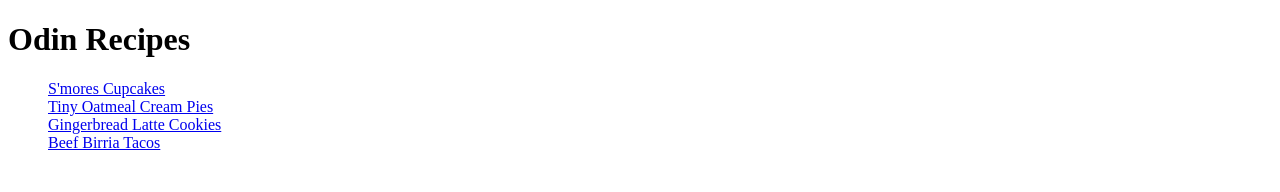
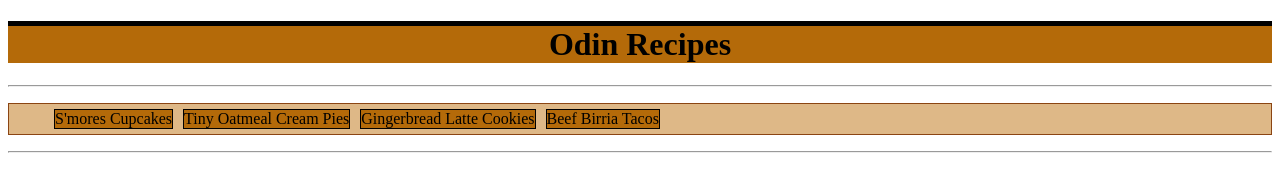
Before and after one commit to I-AM-LEX/odin-recipes, a plain HTML site: page index.html in a window 1280 px wide. Drawn offline with Linux system fonts and the light colour scheme.

```diff
--- a/index.html
+++ b/index.html
@@ -8,11 +8,15 @@
     </head>
     <body>
         <h1>Odin Recipes</h1>
-        <ul>
+        <hr>
+    <nav>
+        <ul class="links-list">
         <li><a href="recipes/smores.html" >S'mores Cupcakes</a></li>
         <li><a href="recipes/oatmealPies.html">Tiny Oatmeal Cream Pies</a></li>
         <li><a href="recipes/gingerbreadCookies.html">Gingerbread Latte Cookies</a></li>
         <li><a href="recipes/tacos.html">Beef Birria Tacos</a></li>
     </ul>
+</nav>
+    <hr>
     </body>
 </html>
--- a/style.css
+++ b/style.css
@@ -1,3 +1,31 @@
 ul{
+    display: flex;
     list-style: none;
+    text-align:center;
+    background-color:burlywood;
+    border: 1px solid saddlebrown;
+
 }
+
+h1{
+    border-top: 5px solid;
+    background-color: rgb(180, 106, 9);
+    text-align: center;
+}
+li{
+    margin: 5px;
+    border: 1px solid black;
+    background-color: rgb(180, 106, 9);
+}
+
+.links-list a{
+
+
+    color: black;
+    text-decoration: none;
+
+}
+
+.links-list a:hover{
+    background-color:bisque;
+}
```
Also changed, not shown: recipes/smores.html (+1 -1 lines).
